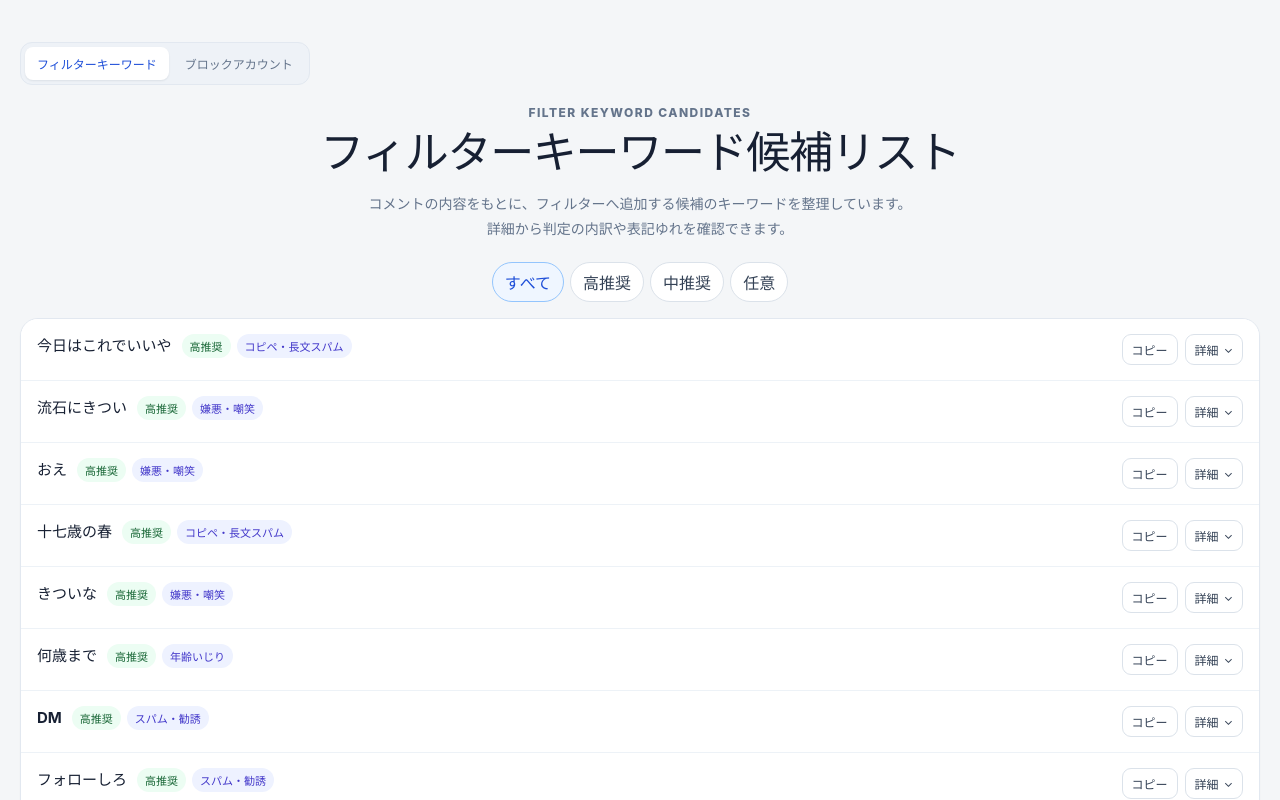
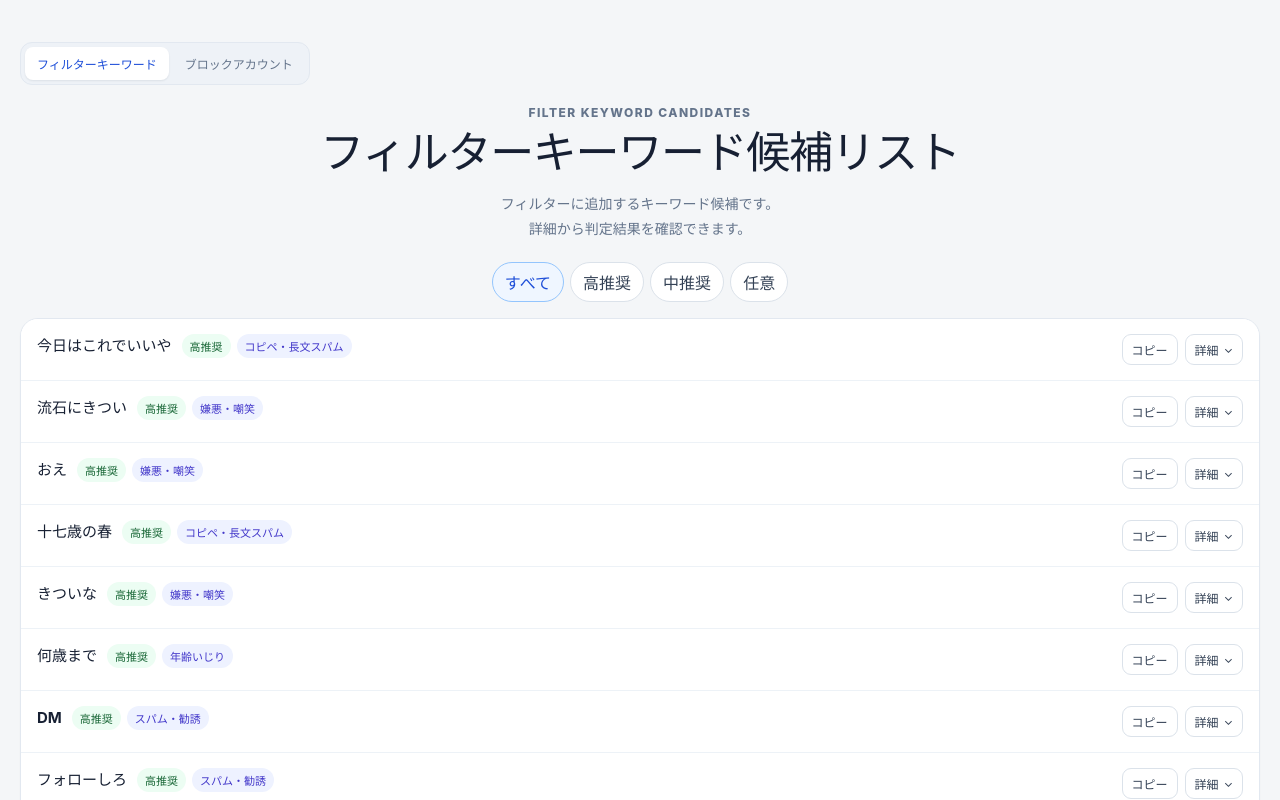
Before and after one commit to unow-dev/mi-comopt, a React (Vite) app in the folder package/: page / in a window 1280 px wide. Shown: the top 800 px of the page. Built offline with nearby package versions, Linux system fonts and the light colour scheme.

Commit message:
ui: simplify candidate descriptions

```diff
--- a/package/src/App.jsx
+++ b/package/src/App.jsx
@@ -261,9 +261,9 @@ export default function App() {
               <p className="eyebrow">FILTER KEYWORD CANDIDATES</p>
               <h1>フィルターキーワード候補リスト</h1>
               <p className="description">
-                コメントの内容をもとに、フィルターへ追加する候補のキーワードを整理しています。
+                フィルターに追加するキーワード候補です。
                 <br />
-                詳細から判定の内訳や表記ゆれを確認できます。
+                詳細から判定結果を確認できます。
               </p>
             </>
           ) : (
@@ -271,9 +271,9 @@ export default function App() {
               <p className="eyebrow">ACCOUNT BLOCK CANDIDATES</p>
               <h1>アカウントブロック候補リスト</h1>
               <p className="description">
-                同じアカウントによる迷惑なコメントの繰り返しを確認し、
+                ブロック候補のアカウントです。
                 <br />
-                ブロックするかどうかを手動で判断するための候補です。
+                詳細から根拠を確認できます。
               </p>
             </>
           )}
```
